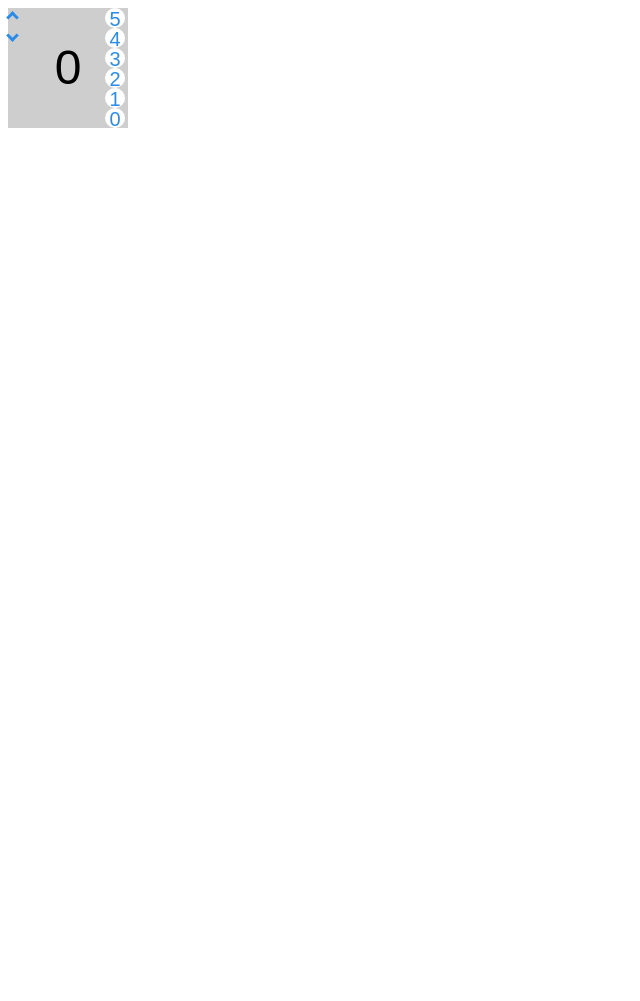
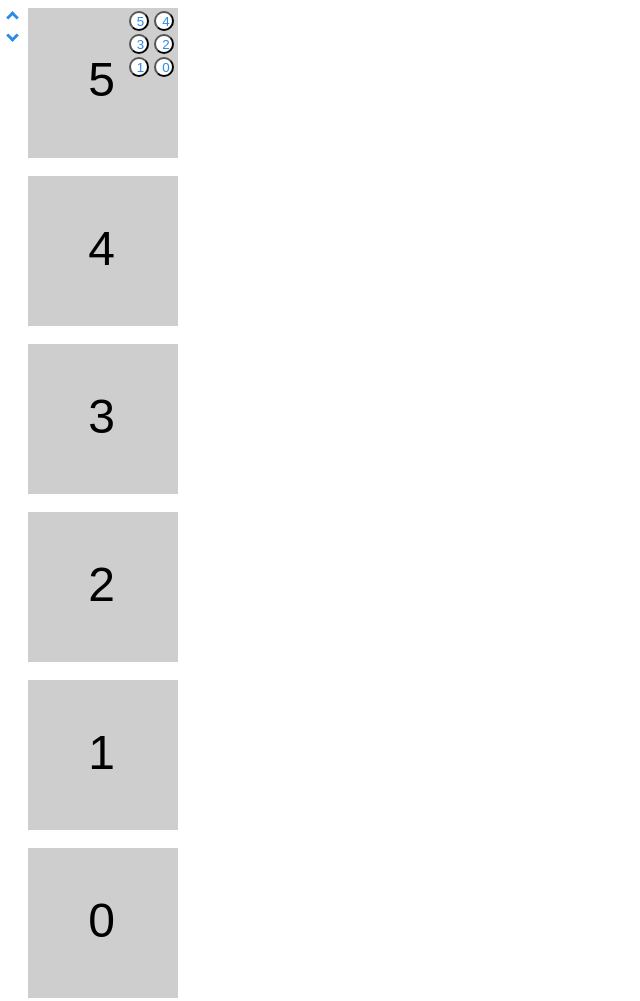
Before and after one commit to screendragons/elevator, a plain HTML site: page index.html in a window 1280 px wide. Shown: the whole page, without its empty margins (0-640 px from the left). Before the commit the page ends 800 px from the top, so only its background shows below. Drawn offline with nearby package versions, Linux system fonts and the light colour scheme.

Commit message:
Update after code

```diff
--- a/index.html
+++ b/index.html
@@ -5,16 +5,22 @@
 			<style>
 			.square
 			{
-			  height: 120px;
-			  width: 120px;
+			  height: 150px;
+			  width: 150px;
 			  background-color: #cecece;
+			  margin-left: 20px;
 			}
+
 			i
 			{
 			  border: solid #2a8ce8;
 			  border-width: 0 3px 3px 0;
 			  display: inline-block;
 			  padding: 3px;
+			}
+			.up-down
+			{
+				margin-left: -20px;
 			}
 			.up
 			{
@@ -30,12 +36,19 @@
 			{
 				margin-left: 25px;
 			}*/
-			.level
+			.level-5
 			{
 				font-size:48px;
 				font-family: "Arial";
-				margin-top: -15px;
-				margin-top: -88px;
+				margin-top: -25px;
+				margin-left: -100px;
+			}
+			.level-4
+			{
+				font-size:48px;
+				font-family: "Arial";
+				margin-left: -100px;
+				padding-top: 45px;
 			}
 			.center {
 				text-align: center;
@@ -60,27 +73,79 @@
 		</style>
 	</head>
 	<body>
-		<div class="up-down">
-			<i class="arrow up"></i>
+		<div id="elevatorContainer">
+
+			<div class="square padding-left">
+				<div class="up-down">
+					<i class="arrow up"></i>
+					<br>
+					<i class="arrow down"></i>
+				</div>
+				<div class="buttons level-button center">
+					<button class="circle" data-floor="5">5</button>
+					<button class="circle" data-floor="4">4</button>
+					<button class="circle" data-floor="3">3</button>
+					<button class="circle" data-floor="2">2</button>
+					<button class="circle" data-floor="1">1</button>
+					<button class="circle" data-floor="0">0</button>
+					<div class="level-5 center">
+						5
+					</div>
+				</div>
+			</div>
 			<br>
-			<i class="arrow down"></i>
-		</div>
-		<div>
+			<br>
+			<br>
 			<div class="square padding-left">
+				<div class="buttons level-button center">
+					<div class="level-4 center">
+						4
+					</div>
+				</div>
+			</div>
+			<br>
+			<br>
+			<br>
+			<div class="square padding-left">
+				<div class="buttons level-button center">
+					<div class="level-4 center">
+						3
+					</div>
+				</div>
+			</div>
+			<br>
+			<br>
+			<br>
+			<div class="square padding-left">
+				<div class="buttons level-button center">
+					<div class="level-4 center">
+						2
+					</div>
+				</div>
+			</div>
 
-				<div class="buttons  level-button center">
-					<div class="circle">5</div>
-					<div class="circle">4</div>
-					<div class="circle">3</div>
-					<div class="circle">2</div>
-					<div class="circle">1</div>
-					<div class="circle">0</div>
+			<br>
+			<br>
+			<br>
+			<div class="square padding-left">
+				<div class="buttons level-button center">
+					<div class="level-4 center">
+						1
+					</div>
 				</div>
-				<div class="level center">
-					0
+			</div>
+			<br>
+			<br>
+			<br>
+			<div class="square padding-left">
+				<div class="buttons level-button center">
+					<div class="level-4 center">
+						0
+					</div>
 				</div>
 			</div>
 		</div>
-		<br>
 	</body>
+	<script src="js/main.js"></script>
+	<script src="https://ajax.googleapis.com/ajax/libs/jquery/1.11.1/jquery.min.js"></script>
 </html>
```
